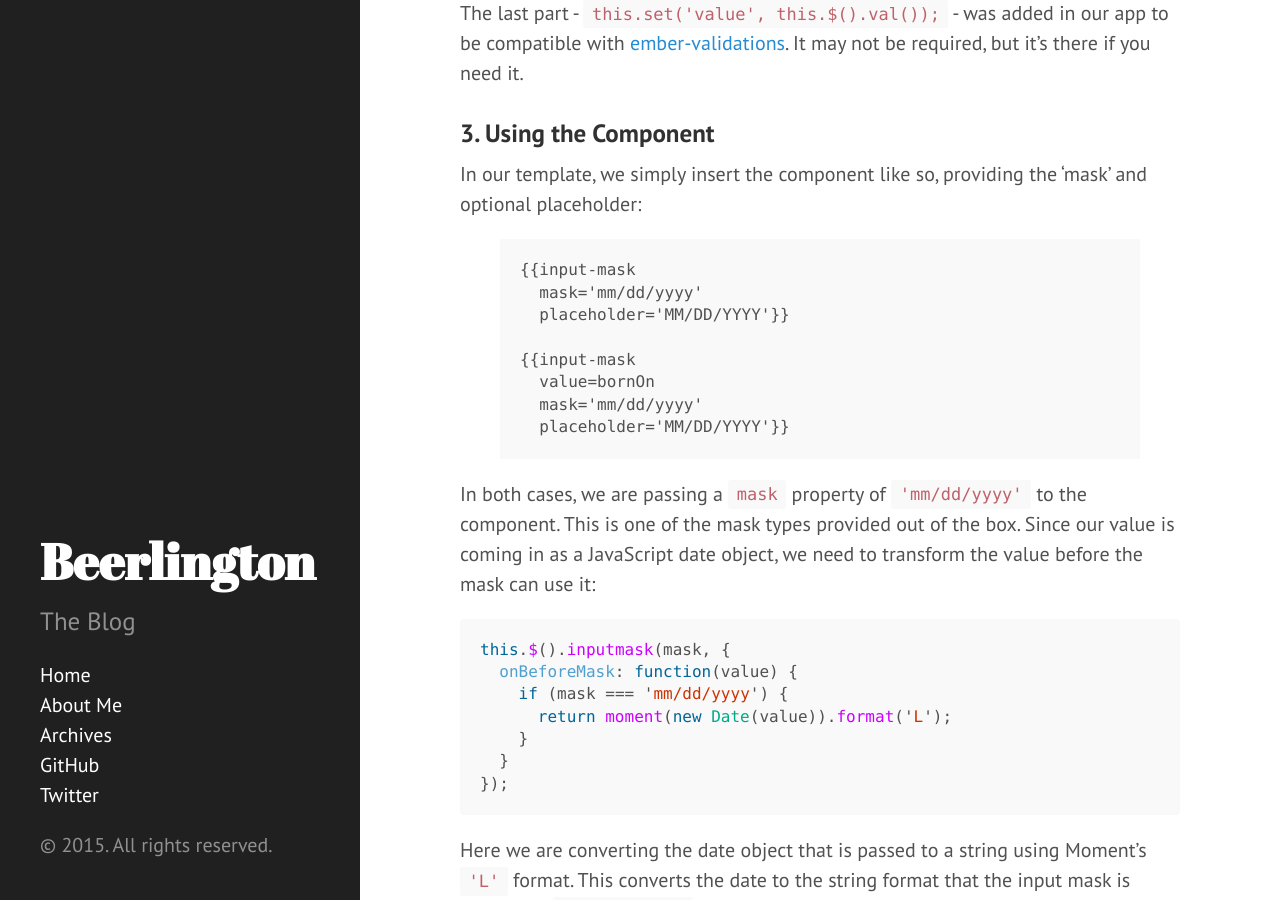
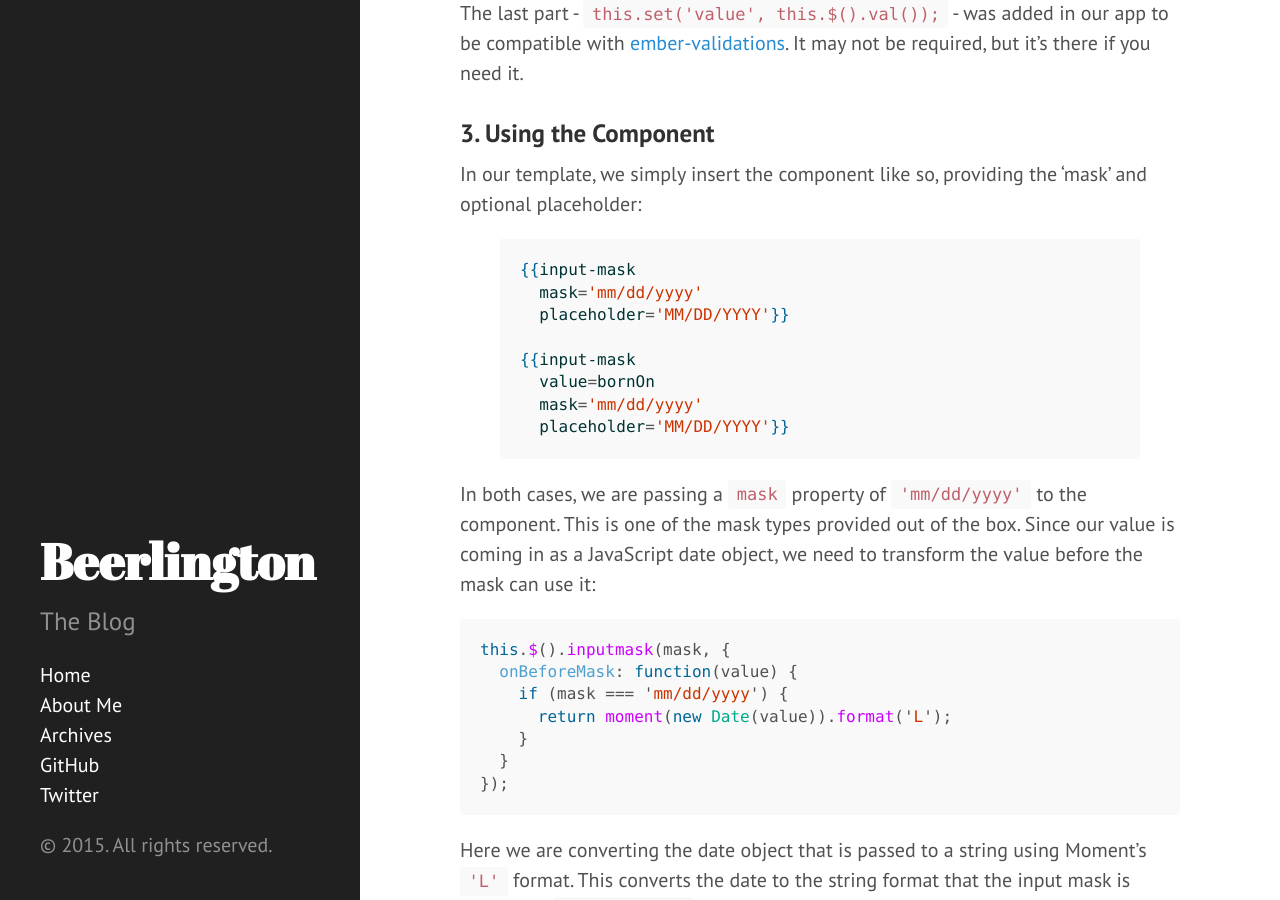
Before and after one commit to beerlington/beerlington.github.com, a Jekyll site: the page built from _posts/2015-01-22-jquery-inputmask-user-experience-in-emberjs.markdown, in a window 1280 px wide and 900 px high, scrolled down 3419 px. Built offline with Jekyll 4.4.1, drawn with Linux system fonts in a browser that asks for light colours; Markdown is read by kramdown in place of the engine named in the settings; comment, search, counter and statistics services are not loaded.

Commit message:
Fixes build issues with GitHub pages
The rouge highlighter is no longer supported by GitHub.

```diff
--- a/_config.yml
+++ b/_config.yml
@@ -1,6 +1,6 @@
 # Dependencies
 markdown: redcarpet
-highlighter: rouge
+highlighter: pygments
 comments: true
 
 # Permalinks
--- a/_posts/2015-01-22-jquery-inputmask-user-experience-in-emberjs.markdown
+++ b/_posts/2015-01-22-jquery-inputmask-user-experience-in-emberjs.markdown
@@ -108,7 +108,7 @@ The last part - `this.set('value', this.$().val());` - was added in our app to b
 In our template, we simply insert the component like so, providing the
 'mask' and optional placeholder:
 
-{% highlight html %}
+{% highlight handlebars %}
 {% raw %}
 {{input-mask
   mask='mm/dd/yyyy'
```
